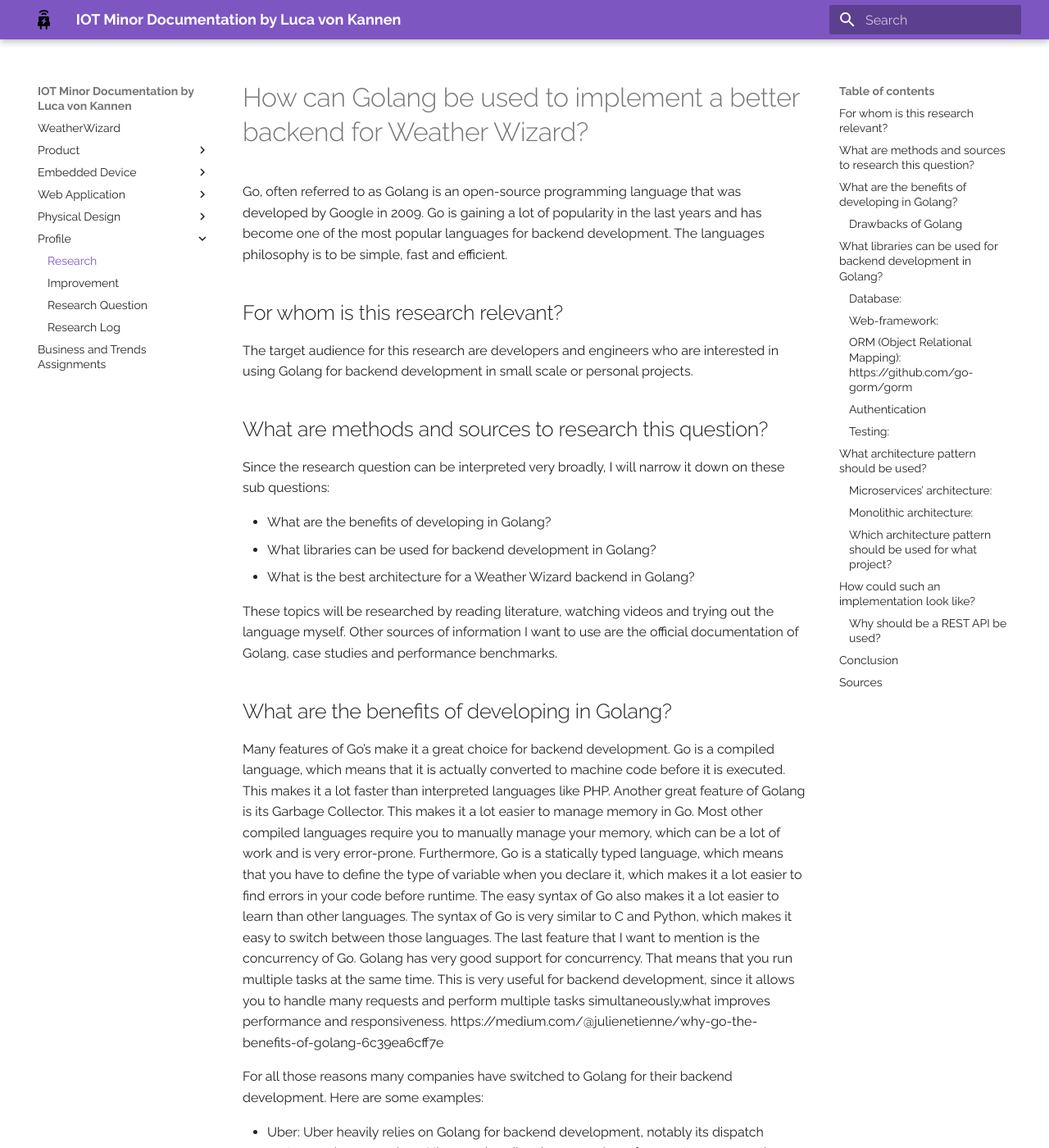
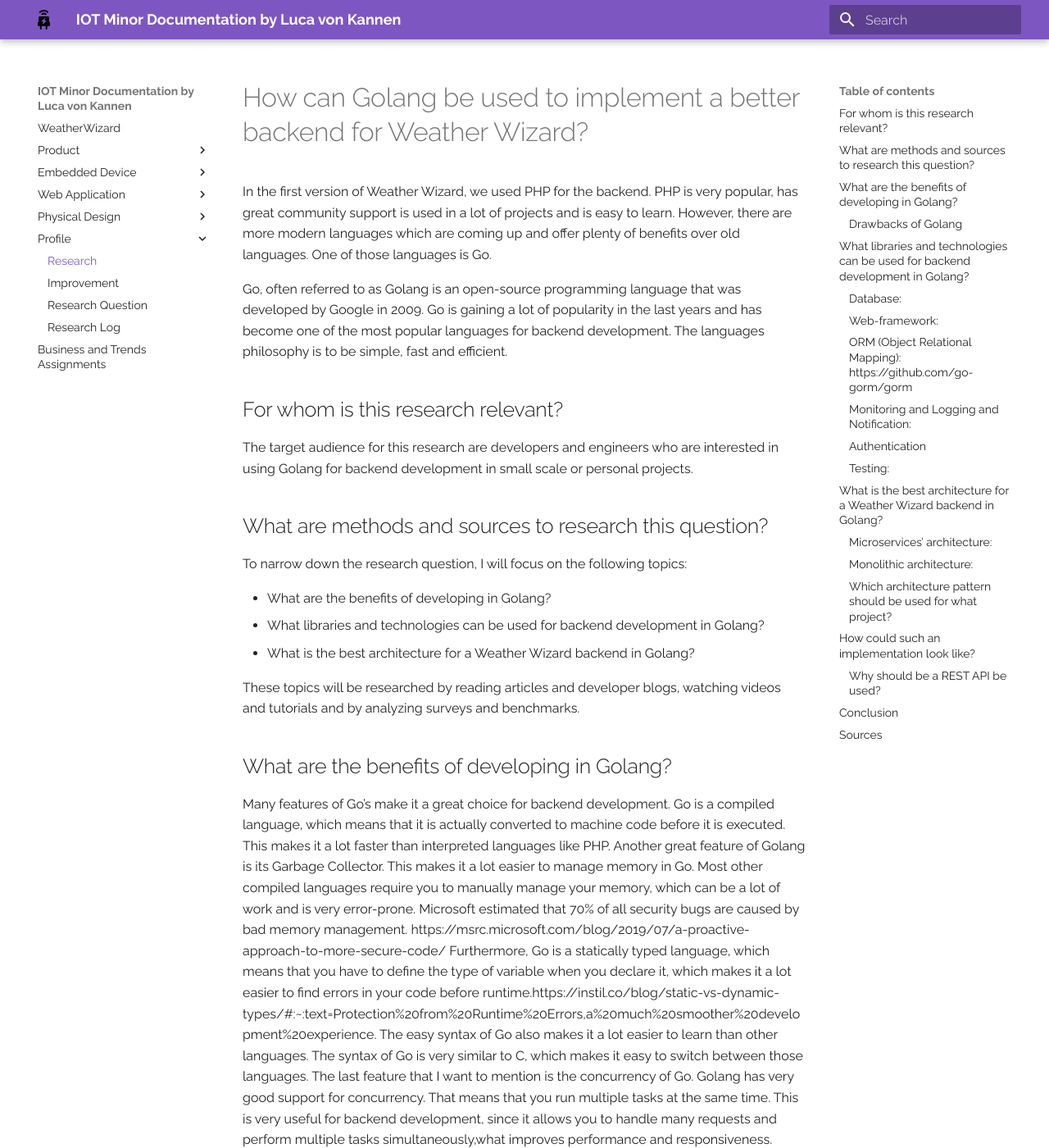
Before and after one commit to lv042/Weather-Wizard, an MkDocs documentation site: the page built from docs/research.md, in a window 1280 px wide and 1400 px high. Shown: the whole window at 82% size. Built offline with MkDocs 1.6.1 and Material for MkDocs 9.7.7, drawn with Linux system fonts in a browser that asks for light colours; some of the changed text lies outside the part shown.

Commit message:
Updated docs

```diff
--- a/docs/research.md
+++ b/docs/research.md
@@ -1,4 +1,9 @@
 # How can Golang be used to implement a better backend for Weather Wizard?
+
+In the first version of Weather Wizard, we used PHP for the backend. PHP is very popular, has great community support
+is used in a lot of projects and is easy to learn. However, there are more modern languages which are coming up and
+offer
+plenty of benefits over old languages. One of those languages is Go.
 
 Go, often referred to as Golang is an open-source programming language that was developed by Google in 2009.
 Go is gaining a lot of popularity in the last years and has become one of the most popular languages for backend
@@ -11,15 +16,14 @@
 
 ## What are methods and sources to research this question?
 
-Since the research question can be interpreted very broadly, I will narrow it down on these sub questions:
+To narrow down the research question, I will focus on the following topics:
 
 - What are the benefits of developing in Golang?
-- What libraries can be used for backend development in Golang?
+- What libraries and technologies can be used for backend development in Golang?
 - What is the best architecture for a Weather Wizard backend in Golang?
 
-These topics will be researched by reading literature, watching videos and trying out the language myself. Other sources
-of information I want to use are the official documentation of Golang, case studies and performance benchmarks.
-
+These topics will be researched by reading articles and developer blogs, watching videos and tutorials and by analyzing
+surveys and benchmarks.
 
 ## What are the benefits of developing in Golang?
 
@@ -29,12 +33,12 @@
 This makes it a lot faster than interpreted languages like PHP. Another great feature of Golang is its Garbage
 Collector. This makes it a lot easier to
 manage memory in Go. Most other compiled languages require you to manually manage your memory, which can be a lot of
-work and is very error-prone.
+work and is very error-prone. Microsoft estimated that 70% of all security bugs are caused by bad memory management. https://msrc.microsoft.com/blog/2019/07/a-proactive-approach-to-more-secure-code/
 Furthermore, Go is a statically typed language, which means that you have to define the type of variable when you
 declare it, which makes it a lot easier to
-find errors in your code before runtime. The easy syntax of Go also makes it a lot easier to learn than other languages.
+find errors in your code before runtime.https://instil.co/blog/static-vs-dynamic-types/#:~:text=Protection%20from%20Runtime%20Errors,a%20much%20smoother%20development%20experience. The easy syntax of Go also makes it a lot easier to learn than other languages.
 The syntax of Go
-is very similar to C and Python, which makes it easy to switch between those languages. The last feature that I want to
+is very similar to C, which makes it easy to switch between those languages. The last feature that I want to
 mention is the concurrency of Go.
 Golang has very good support for concurrency. That means that you run multiple tasks at the same time. This is very
 useful for backend development,
@@ -63,13 +67,18 @@
 
 Even though Golang has many great features, it also has some drawbacks.
 
-- Lack of Generics: Because Golang doesn't have a generic type system, it is more difficult to write code that requires generic programming capabilities.
+- Lack of Generics: Because Golang doesn't have a generic type system, it is more difficult to write code that requires
+  generic programming capabilities.
 
-- A smaller standard library: Golang has a standard library, however it is small in contrast to other programming languages, which could build up a big ecosystem of libraries over the last years. This means that developers must frequently rely on third-party libraries to do particular tasks.
+- A smaller standard library: Golang has a standard library, however it is small in contrast to other programming
+  languages, which could build up a big ecosystem of libraries over the last years. This means that developers must
+  frequently rely on third-party libraries to do particular tasks.
 
-- Different Syntax: Golang has a particular syntax and approach to programming that may be different for certain developers to learn and understand. Also, because it is a younger language, there aren't as many learning resources as there are for more established languages like Java or Python.
+- Different Syntax: Golang has a particular syntax and approach to programming that may be different for certain
+  developers to learn and understand. Also, because it is a younger language, there aren't as many learning resources as
+  there are for more established languages like Java or Python.
 
-## What libraries can be used for backend development in Golang?
+## What libraries and technologies can be used for backend development in Golang?
 
 Since Golang is very popular for backend development, there are also a lot of libraries available for it.
 
@@ -78,32 +87,39 @@
 https://github.com/avelino/awesome-go
 
 It contains a list of the most popular libraries and frameworks for Golang. It is structured by category, so it is easy
-to find the right library for your use cases.
+to find the right library for your use cases. It is also very well maintained and updated frequently.
 
 https://madappgang.com/blog/backend-development-with-golang/
 
-For weather wizard we need the following types libraries to build a modern backend:
+For weather wizard we need the following types of libraries and technologies to build a modern backend:
 
 https://kinsta.com/blog/postgresql-vs-mysql/#:~:text=MySQL%20is%20a%20purely%20relational,%2C%20ACID%2Dcompliant%20storage%20engine.
 
 #### Database:
 
 https://survey.stackoverflow.co/2022/
-Since we already have a sql database it makes sense to use another sql database. I decided to pick PostgreSQL, because
-it is a very popular and modern database. It has a lot of features that make it subjectively better than MySQL. It is
-also open-source and free to use.
-The stackoverflow developer survey 2022 shows that PostgreSQL is one of the most popular databases for backend
-development.
+Since we already worked with MySQL it makes sense to use another sql database. I decided to pick PostgreSQL, because
+it is a very popular and modern database. It has a lot of features that make it subjectively better than MySQL. Of
+course, it is
+also open-source and free to use. The stackoverflow developer survey 2022 shows that PostgreSQL is the most popular
+database under professional developers. It is also the most
+popular database for backend development.
+
+![image](./images/stack.png)
+Nevertheless, there is not a big one decisive reason why I should pick one of the popular sql databases over the others
+Almost all popular sql databases, which are not deprecated, are very good and have a lot of features.
+
+NoSQL databases on the other hand would require us to change our whole data model, which is not worth the effort.
 
 https://github.com/mingrammer/go-web-framework-stars
 
 #### Web-framework:
 
 The most popular and most used web-framework for Golang is currently Gin, but after doing some research I decided to
-pick Fiber.
-Fiber is a better choice than Gin due to its better performance, nicer syntax, and more comprehensive documentation.
+pick Fiber. Fiber is a better choice than Gin due to its better performance, nicer syntax, and more comprehensive
+documentation.
 https://www.youtube.com/watch?v=10miByMOGfY&t=735s
-The strong performance is also shown in the TechEmpower benchmarks.The benchmark is consists of three parts.
+The strong performance is also shown in the TechEmpower benchmarks.The benchmark consists of three parts.
 
 1. Database access: The test demands the web application to connect to a database, get records, and execute specified
    operations on the data.
@@ -116,9 +132,10 @@
 
 ![benchmark](./images/bench.png)
 
-Fiber is the third fastest web-framework for Golang, with only rather smaller and less popular frameworks being faster.
+Fiber is the third fastest web-framework for Golang, with only rather small and less popular frameworks being faster.
 It is also the 24. fastest web-framework for all
-languages. https://www.techempower.com/benchmarks/#section=data-r21&test=fortune
+languages. Gin is only the 162. fastest web-framework.
+https://www.techempower.com/benchmarks/#section=data-r21&test=fortune
 For me, it was also easier to get started with Fiber, because I was already familiar Express.js, which is a similar
 web-framework for Node.js.
 
@@ -128,10 +145,10 @@
 ORM is a technique that allows you to query and manipulate data from a database using an object-oriented paradigm.
 Using an ORM allows developers to leverage their fluency in a programming language, simplifying database interactions
 and abstracting away SQL complexities. It offers easy database system switching, advanced built-in features, and often
-leads to better-performing queries than hand-written SQL. It is typically recommended for small to allow teams to
-increase their productivity.
+leads to better-performing queries than handwritten SQL. It is typically recommended for small projects to make rapid
+development easier.
 
-Monitoring and Logging:
+#### Monitoring and Logging and Notification:
 For monitoring the most popular frameworks are Prometheus and Grafana. Both are open-source and free to use. You can
 deploy them in a docker container and connect them to your application.
 After setting them up you can see the performance of your application in real-time like here:
@@ -152,23 +169,35 @@
 Logrus supports a variety of output formats, log levels, and hooks, as well as structured logging. Its adaptability and
 extensibility make it an excellent choice for a wide range of applications.
 
+Notifications can be implemented by Grafana or Prometheus, but also by a separate notification framework. The
+notifications can be
+implemented by email, Slack, Telegram or other messaging services.
+
+I decided to use an email service for the notifications since it doesn't require setting up a mail server. The most
+popular email service which also supports
+Golang development is SendGrid. It also offers a free tier with 100 free emails per day and is very easy to set up.
+https://rapidapi.com/blog/email-apis-which-one-is-right-for-you/
+
 ### Authentication
 
 https://dev.to/kcdchennai/how-jwt-json-web-token-authentication-works-21e7
 https://developer.mozilla.org/en-US/docs/Web/HTTP/Authentication
 For authentication, the most popular token based authentication is JWT. JSON Web Tokens (JWTs) are a widely used modern
 standard for securely exchanging data between parties. JSON Web Tokens are often used to authenticate users and convey
-authorization information and consist of a header, payload, and signature. A JWT's header provides information about the
-hashing technique used to sign the token, and the payload contains the actual data being transferred. The signature
-ensures the token's integrity and prevents manipulation. JWTs are adaptable and simple to implement, and they may be
+authorization information and consist of a header, payload, and signature. JWTs are adaptable and simple to implement,
+and they may be
 used in a broad range of applications and use situations. Although for a small scale project like Weather Wizard, a more
-simplistic authentication method can also be used.
-Basic authentication is a simple authentication scheme built into the HTTP protocol. The client sends HTTP requests with
+simplistic authentication method can also be used. Basic authentication is a simple authentication scheme built into the
+HTTP protocol. The client sends HTTP requests with
 the Authorization header that contains the word Basic word followed by a space and a base64-encoded string username:
 password. The server decodes the base64 string, splits the string into the username and password components, and
 verifies that the given credentials are valid. Basic authentication may not be very feature rich, but it is very easy to
 implement. It also doesn't require any additional libraries. It's only draw is that it doesn't offer confidentiality, so
 the password is sent in plain text, but this can be mitigated by using HTTPS instead of HTTP.
+
+The implementation of Basic authentication looks like this:
+
+![basic auth](images/auth.png)
 
 ### Testing:
 
@@ -178,11 +207,11 @@
 https://www.jetbrains.com/lp/devecosystem-2022/go/
 Altogether, the standard library of Golang is very good and provides all the necessary tools for testing. It is also
 very easy to use and has a good documentation.
-Testify can be used if more advanced features are needed, but for a small scale project like Weather Wizard, the
+Testify can be used if more advanced features are needed, but for a small scale project, the
 standard library is sufficient.
 Testify has a lot of features like mocking, assertions, and test suites.
 
-## What architecture pattern should be used?
+## What is the best architecture for a Weather Wizard backend in Golang?
 
 https://www.atlassian.com/microservices/microservices-architecture/microservices-vs-monolith#:~:text=A%20monolithic%20architecture%20is%20a,monolith%20architecture%20for%20software%20design
 
--- a/docs/research_question.md
+++ b/docs/research_question.md
@@ -39,8 +39,6 @@
 - Comparison of PHP and Golang backend development
 
 Secondary data topics (books, articles, websites, etc.)
-- What are benefits of Golang?
-- What are the disadvantages of Golang?
-- How to build a backend in Golang?
-- What is the best architecture for a backend in Golang?
-- What libraries should you use?
+- What are the benefits of developing in Golang?
+- What libraries and technologies can be used for backend development in Golang?
+- What is the best architecture for a Weather Wizard backend in Golang?
```
Also changed, not shown: docs/images/stack.png (added).
